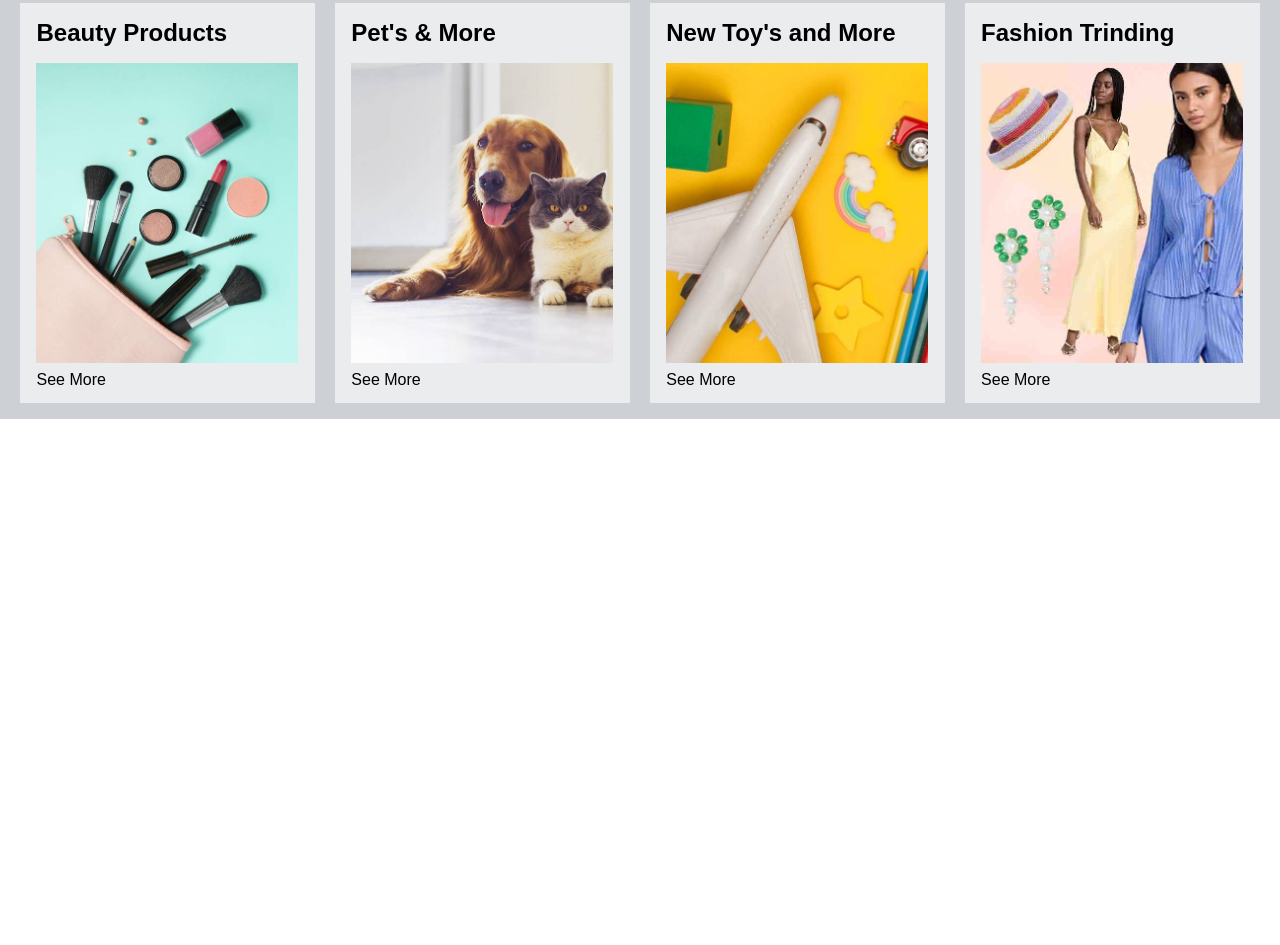
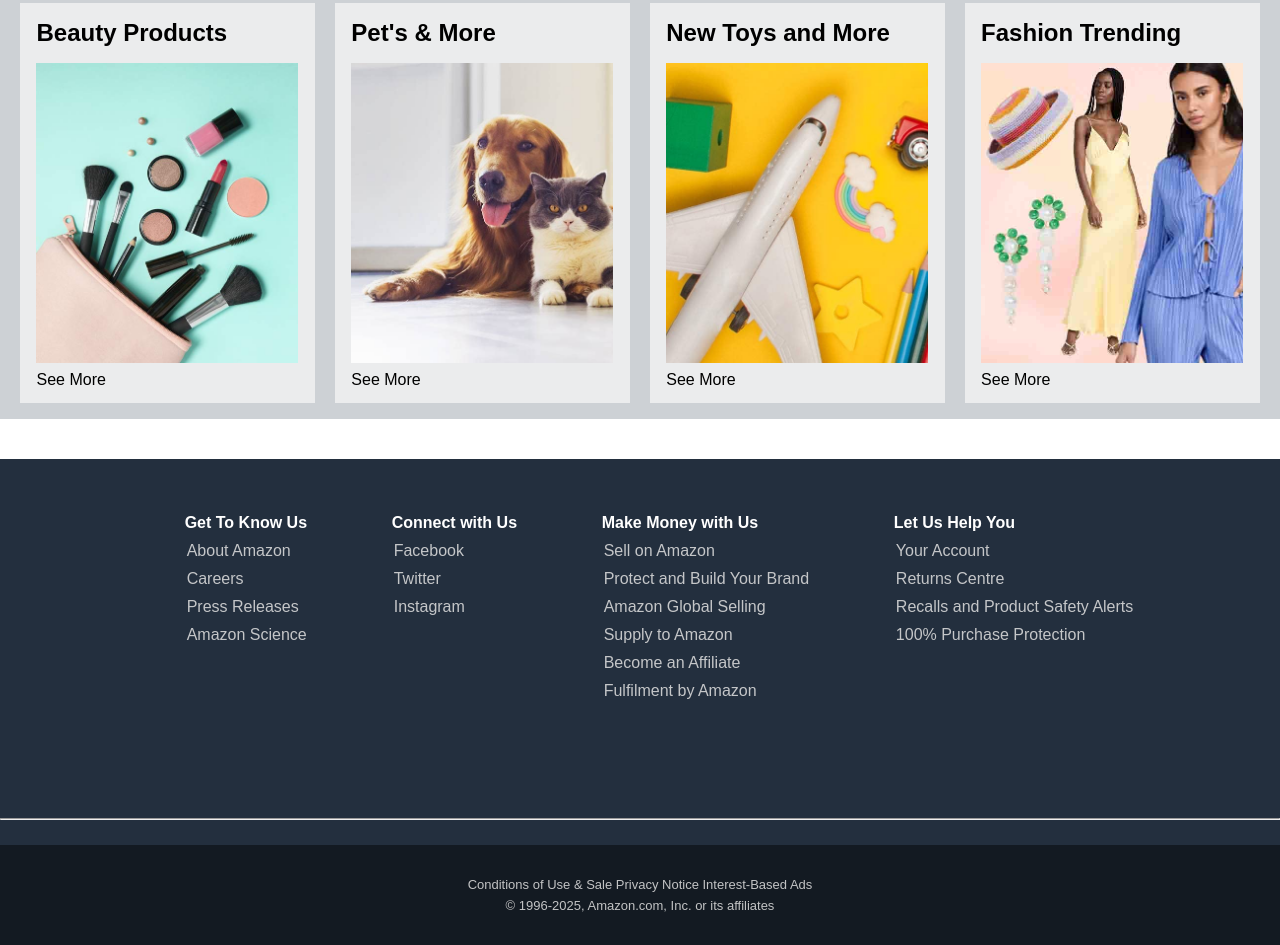
Before and after one commit to vasistakarthikeya/Amazon-clone, a plain HTML site: page index.html in a window 1280 px wide. Shown: the part 935-1880 px from the top of the page. Before the commit the page ends 1354 px from the top, so only its background shows below. Drawn offline with Linux system fonts and the light colour scheme.

Commit message:
'updated'

```diff
--- a/index.html
+++ b/index.html
@@ -23,7 +23,7 @@
           <p class="first-line">Deliver</p>
           <div class="add-sec">
             <i class="fa-solid fa-location-dot"></i>
-            <p class="sec-line">Loction</p>
+            <p class="sec-line">Location</p>
           </div>
         </div>
 
@@ -31,14 +31,14 @@
           <select>
             <option value="All">All</option>
           </select>
-          <input class="scarch-bar" placeholder="Scarch Amazon" />
+          <input class="scarch-bar" placeholder="	Search Amazon" />
           <div class="scarch-icon">
             <i class="fa-solid fa-magnifying-glass"></i>
           </div>
         </div>
 
         <div class="sigin border">
-          <p class="bar-small"><span>Hello, sigin</span></p>
+          <p class="bar-small"><span>Hello, signin</span></p>
           <p class="bar-big">Account & List</p>
         </div>
         <div class="status border">
@@ -79,7 +79,7 @@
           Lorem, ipsum dolor sit amet consectetur adipisicing elit. Soluta illo
           deserunt fugiat officiis culpa similique, aliquid cupiditate ratione
           dolorem, tenetur autem?
-          <a href="https://www.amazon.in/">Click hear to visit Amazon</a>
+          <a href="https://www.amazon.in/">Click here to visit Amazon</a>
         </p>
       </div>
     </div>
@@ -96,7 +96,7 @@
 
       <div class="box2 box">
         <div class="boxcont">
-          <div class="hed"><h2>Health & Parsnal Care</h2></div>
+          <div class="hed"><h2>Health & Personal Care</h2></div>
           <div class="box2_img" id="img"></div>
           <p>See More</p>
         </div>
@@ -136,7 +136,7 @@
 
       <div class="box7 box">
         <div class="boxcont">
-          <div class="hed"><h2>New Toy's and More</h2></div>
+          <div class="hed"><h2>New Toys and More</h2></div>
           <div class="box7_img" id="img"></div>
           <p>See More</p>
         </div>
@@ -144,12 +144,76 @@
 
       <div class="box8 box">
         <div class="boxcont">
-          <div class="hed"><h2>Fashion Trinding</h2></div>
+          <div class="hed"><h2>Fashion Trending</h2></div>
           <div class="box8_img" id="img"></div>
           <p>See More</p>
         </div>
       </div>
 
     </div>
+
+    <footer>
+
+      <div class="bottom">
+        <div class="bottom_cant">
+
+        <div class="know_us">
+          <h4>Get To Know Us</h4>
+          <ul>
+            <li>About Amazon</li>
+            <li>Careers</li>
+            <li>Press Releases</li>
+            <li>Amazon Science</li>
+
+          </ul>
+        </div>
+
+        <div class="connect">
+          <h4>Connect with Us</h4>
+          <ul>
+            <li>Facebook</li>
+            <li>Twitter</li>
+            <li>Instagram</li>
+          </ul>
+        </div>
+
+        <div class="money_us">
+          <h4>Make Money with Us</h4>
+          <ul>
+            <li>Sell on Amazon</li>
+            <li>Protect and Build Your Brand</li>
+            <li>Amazon Global Selling</li>
+            <li>Supply to Amazon</li>
+            <li>Become an Affiliate</li>
+            <li>Fulfilment by Amazon</li>
+          </ul>
+        </div>
+
+        <div class="help_us">
+          <h4>Let Us Help You</h4>
+          <ul>
+            <li>Your Account</li>
+            <li>Returns Centre</li>
+            <li>Recalls and Product Safety Alerts</li>
+            <li>100% Purchase Protection</li>
+          </ul>
+        </div>
+        </div>
+        <hr>
+        <div class="copyright">
+          <div class="first b-cobt">
+            <p>Conditions of Use & Sale Privacy Notice Interest-Based Ads</p>
+
+          </div>
+          <div class="scend b-cobt">
+            <p>© 1996-2025, Amazon.com, Inc. or its affiliates</p>
+          </div>
+        </div>
+      </div>
+
+
+
+
+    </footer>
   </body>
 </html>
--- a/style.css
+++ b/style.css
@@ -209,7 +209,7 @@ select{
 }
 
 .box1_img{
-    background-image: url(/assets/box1_image.jpg);
+    background-image: url(/assets/box1_image.png);
 }
 .box2_img{
     background-image: url(/assets/box2_image.jpg);
@@ -219,7 +219,7 @@ select{
 }
 
 .box4_img{
-    background-image: url(/assets/box4_image.jpg);
+    background-image: url(/assets/box4_image\ \(2\).jpg);
 }
 
 .box5_img{
@@ -235,3 +235,54 @@ select{
 .box8_img{
     background-image: url(/assets/box8_image.jpg);
 }
+
+        /*---------------------------------------------------------    Footer     ----------------------------------------------------------- */
+
+.bottom{
+    background-color:#232F3E;
+    height: 450px;
+    color: #ffffff;
+    margin-top: 40px;
+}
+
+.bottom_cant{
+    display: flex;
+    justify-content: space-evenly;
+    height: 300px;
+    padding-top: 55px;
+    padding-left: 100px;
+    padding-right: 100px;
+}
+
+li{
+    margin-bottom: 10px;
+    list-style-type: none;
+    color: #DDDD;
+}
+
+h4{
+    padding-bottom: 10px;
+    padding-left: 38px;
+}
+
+hr{
+    color: #DDDD;
+    margin: 4px 0 0 ;
+
+}
+
+.copyright{
+    display: flex;
+    flex-direction: column;
+    font-size: 13px;
+    justify-content: center;
+    align-items: center;
+    color: #DDDD;
+    background-color: #131A22;
+    margin-top: 25px;
+    height: 100px;
+}
+
+.b-cobt{
+    padding: 3px;
+}
```
Also changed, not shown: assets/box1_image.jpg (deleted), assets/box1_image.png (added), assets/box4_image (2).jpg (added), assets/box4_image.jpg (deleted), assets/hero_image.jpg.
